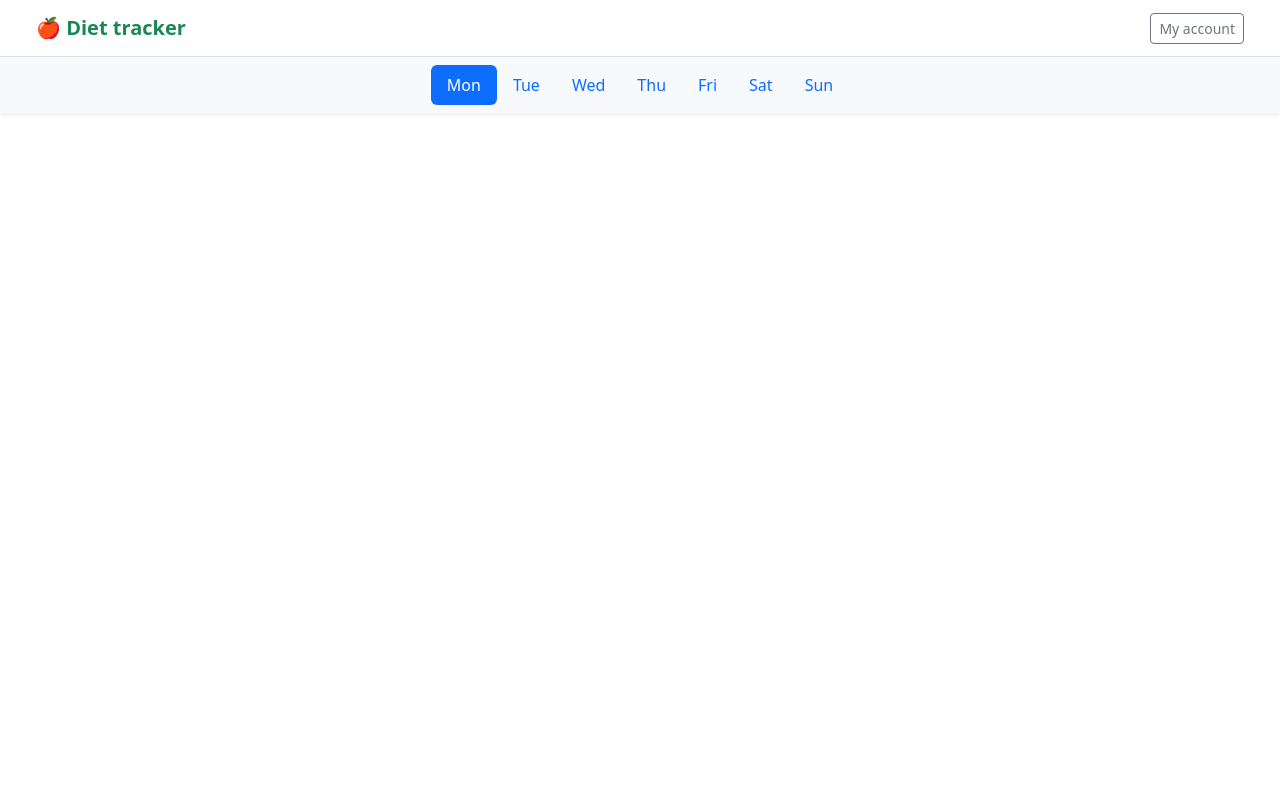
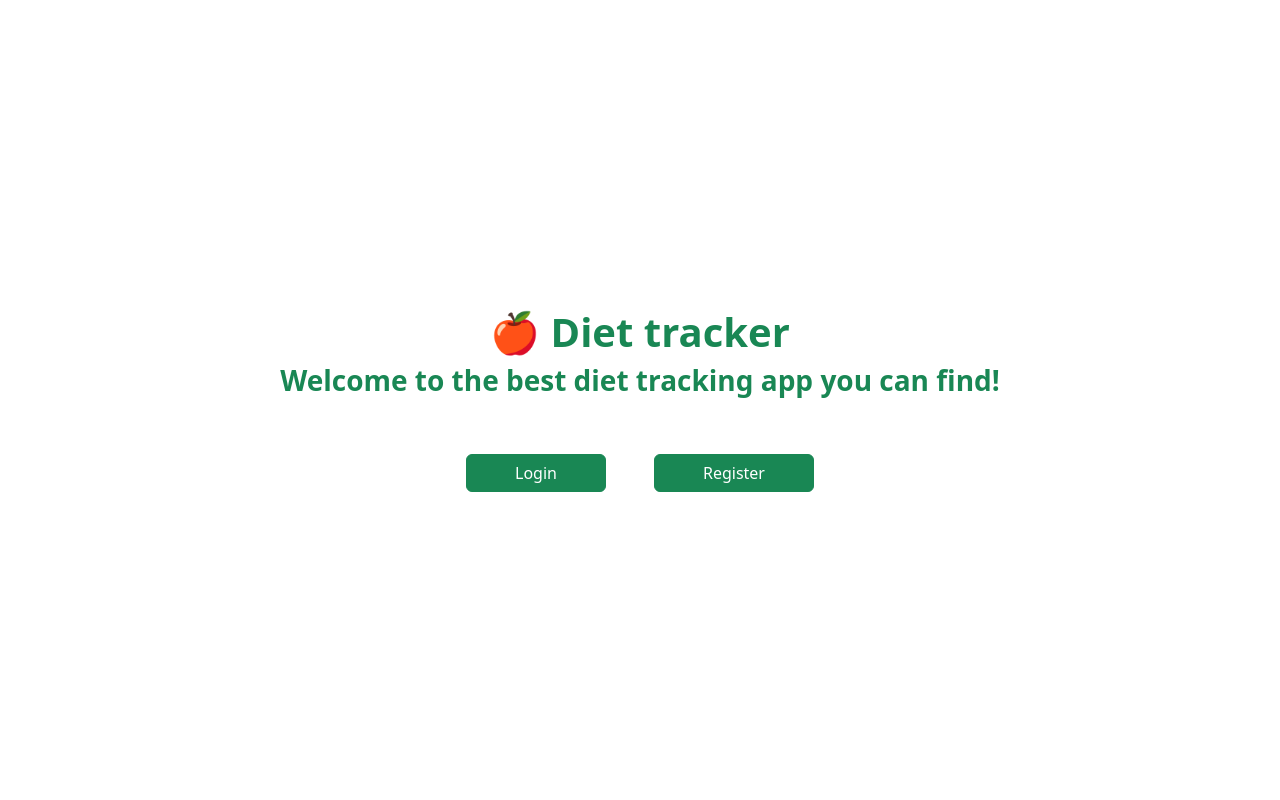
Before and after one commit to Jurajski00/BiteBalance, a PHP site: page / in a window 1280 px wide. Run offline with PHP 8.4, Linux system fonts and the light colour scheme.

Commit message:
feat: add welcome page, move index to dashboard

```diff
--- a/index.php
+++ b/index.php
@@ -6,26 +6,23 @@
     <link href="https://cdn.jsdelivr.net/npm/bootstrap@5.3.8/dist/css/bootstrap.min.css" rel="stylesheet" integrity="sha384-sRIl4kxILFvY47J16cr9ZwB07vP4J8+LH7qKQnuqkuIAvNWLzeN8tE5YBujZqJLB" crossorigin="anonymous">
     <title>Diet tracker</title>
 </head>
-<body>
-    <nav class="navbar navbar-light bg-white border-bottom px-4">
-        <div class="container-fluid">
-            <a class="navbar-brand fw-bold text-success" href="#">🍎 Diet tracker</a>
-            <div class="ms-auto">
-                <a href="#" class="btn btn-outline-secondary btn-sm">My account</a>
+<body class="d-flex justify-content-center align-items-center min-vh-100">
+    <div class="container">
+        <div class="row">
+            <div class="col-12">
+                <h1 class="fw-bold text-success text-center">🍎 Diet tracker</h1>
+            </div>
+            <div class="col-12">
+                <h3 class="fw-bold text text-success text-center">Welcome to the best diet tracking app you can find!</h3>
             </div>
         </div>
-    </nav>
 
-    <div class="bg-light py-2 shadow-sm">
-        <ul class="nav nav-pills justify-content-center">
-            <li class="nav-item"><a class="nav-link active" href="#">Mon</a></li>
-            <li class="nav-item"><a class="nav-link" href="#">Tue</a></li>
-            <li class="nav-item"><a class="nav-link" href="#">Wed</a></li>
-            <li class="nav-item"><a class="nav-link" href="#">Thu</a></li>
-            <li class="nav-item"><a class="nav-link" href="#">Fri</a></li>
-            <li class="nav-item"><a class="nav-link" href="#">Sat</a></li>
-            <li class="nav-item"><a class="nav-link" href="#">Sun</a></li>
-        </ul>
+        <div class="row justify-content-center mt-5">
+            <div class="col-12 d-flex justify-content-center gap-5">
+                <button class="btn btn-success px-5">Login</button>
+                <button class="btn btn-success px-5">Register</button>
+            </div>
+        </div>
     </div>
 
     <script src="https://cdn.jsdelivr.net/npm/bootstrap@5.3.8/dist/js/bootstrap.bundle.min.js" integrity="sha384-FKyoEForCGlyvwx9Hj09JcYn3nv7wiPVlz7YYwJrWVcXK/BmnVDxM+D2scQbITxI" crossorigin="anonymous"></script>
```
Also changed, not shown: dashboard.php (added, +33 -0 lines).
